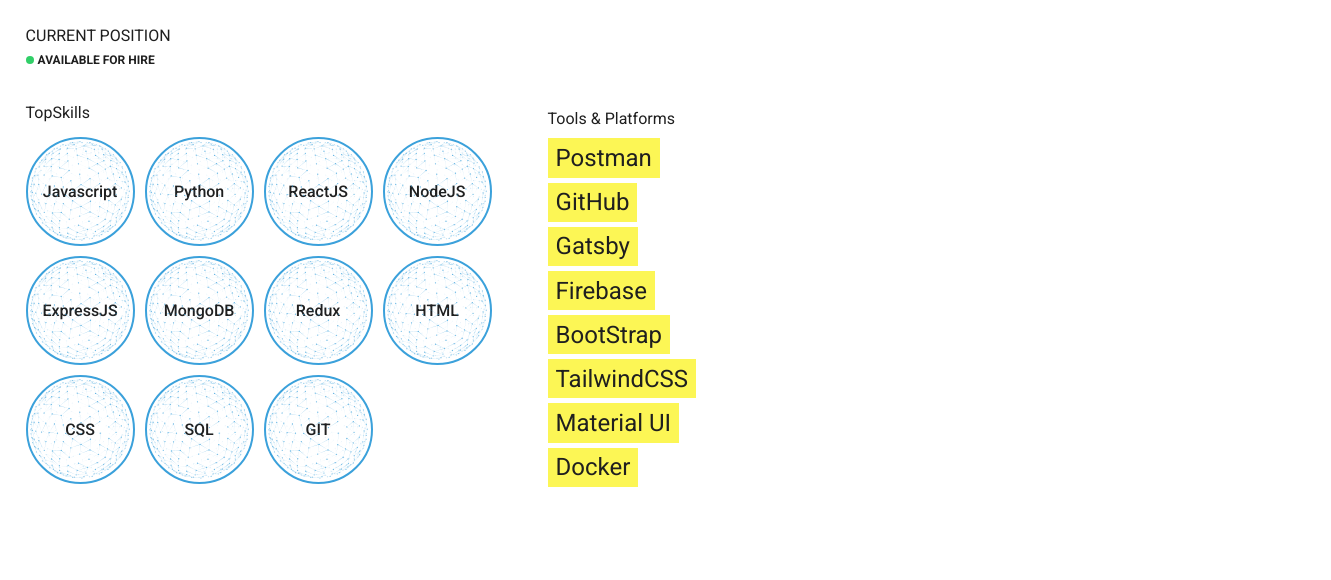
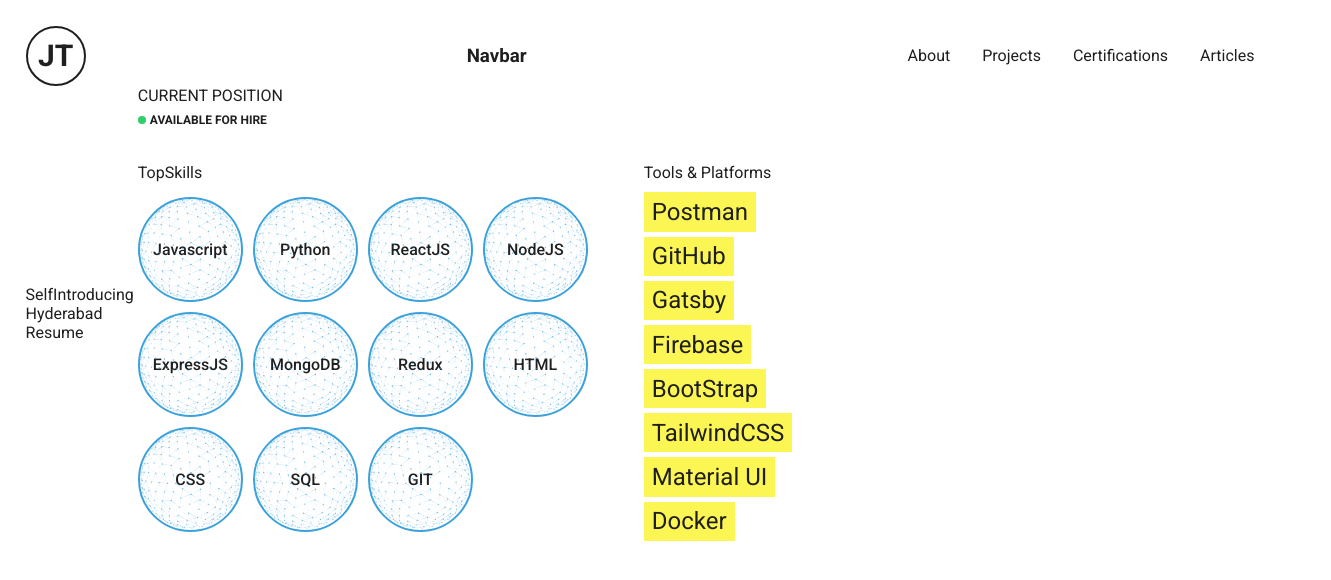
Before and after one commit to JagadeeshTalari/NewPortfolio_V2, a React (Vite) app: page / in a window 1280 px wide. Shown: the top 580 px of the page, 1331 px wide, since content can reach past the window. Built offline with nearby package versions, Linux system fonts and the light colour scheme.

Commit message:
Added Navbar Section template

```diff
--- a/src/App.jsx
+++ b/src/App.jsx
@@ -1,11 +1,17 @@
 import './App.css'
 import HeroSection from './Components/HeroSection'
+import Navbar from './Components/Navbar/Navbar'
+import SelfIntroducing from './Components/SelfIntroducing/SelfIntroducing'
 
 
 function App() {
   return (
    <>
+   <Navbar/>
+   <div className="d-flex">
+   <SelfIntroducing/>
    <HeroSection/>
+   </div>
    </>
   )
 }
--- /dev/null
+++ b/src/Components/Navbar/Navbar.css
@@ -0,0 +1,10 @@
+.logo {
+    height: 60px;
+    width: 60px;
+    border: 2px solid #1f1f1f;
+    border-radius: 50%;
+    display: flex;
+    justify-content: center;
+    align-items: center;
+    font-size: 30px;
+}
--- /dev/null
+++ b/src/Components/Navbar/Navbar.jsx
@@ -0,0 +1,22 @@
+import React from 'react'
+import "./Navbar.css"
+
+const Navbar = () =>
+{
+    return (
+        <nav className='d-flex' style={{justifyContent: "space-between"}}>
+            <h3 className='logo'>JT</h3>
+            <h3>Navbar</h3>
+            <div>
+                <ul className='d-flex' style={{gap: "2rem"}}>
+                    <li>About</li>
+                    <li>Projects</li>
+                    <li>Certifications</li>
+                    <li>Articles</li>
+                </ul>
+            </div>
+        </nav>
+    )
+}
+
+export default Navbar
--- /dev/null
+++ b/src/Components/SelfIntroducing/SelfIntroducing.jsx
@@ -0,0 +1,20 @@
+import React from 'react'
+
+const SelfIntroducing = () => {
+  return (
+    <div>
+        SelfIntroducing
+
+    <img src="" alt="" />
+    <div>
+        Hyderabad
+    </div>
+    <div>
+        <a href="">Resume</a>
+    </div>
+
+    </div>
+  )
+}
+
+export default SelfIntroducing
--- a/src/index.css
+++ b/src/index.css
@@ -3,6 +3,7 @@
 *{
   margin: 0;
   padding: 0;
+  box-sizing: border-box;
 }
 
 body{
@@ -13,3 +14,12 @@
   padding: 2%;
   color: #1f1f1f;
 }
+
+ul li{
+  list-style-type: none;
+}
+
+a {
+  text-decoration: none;
+  color: #1f1f1f;
+}
```
Also changed, not shown: src/Components/Projects/Projects.jsx (added, +9 -0 lines), src/Components/About/About.jsx (added), src/Components/About/WorkHistory.jsx (added), src/Components/Articles/Articles.jsx (added), src/Components/Certifications/Certifications.jsx (added).
